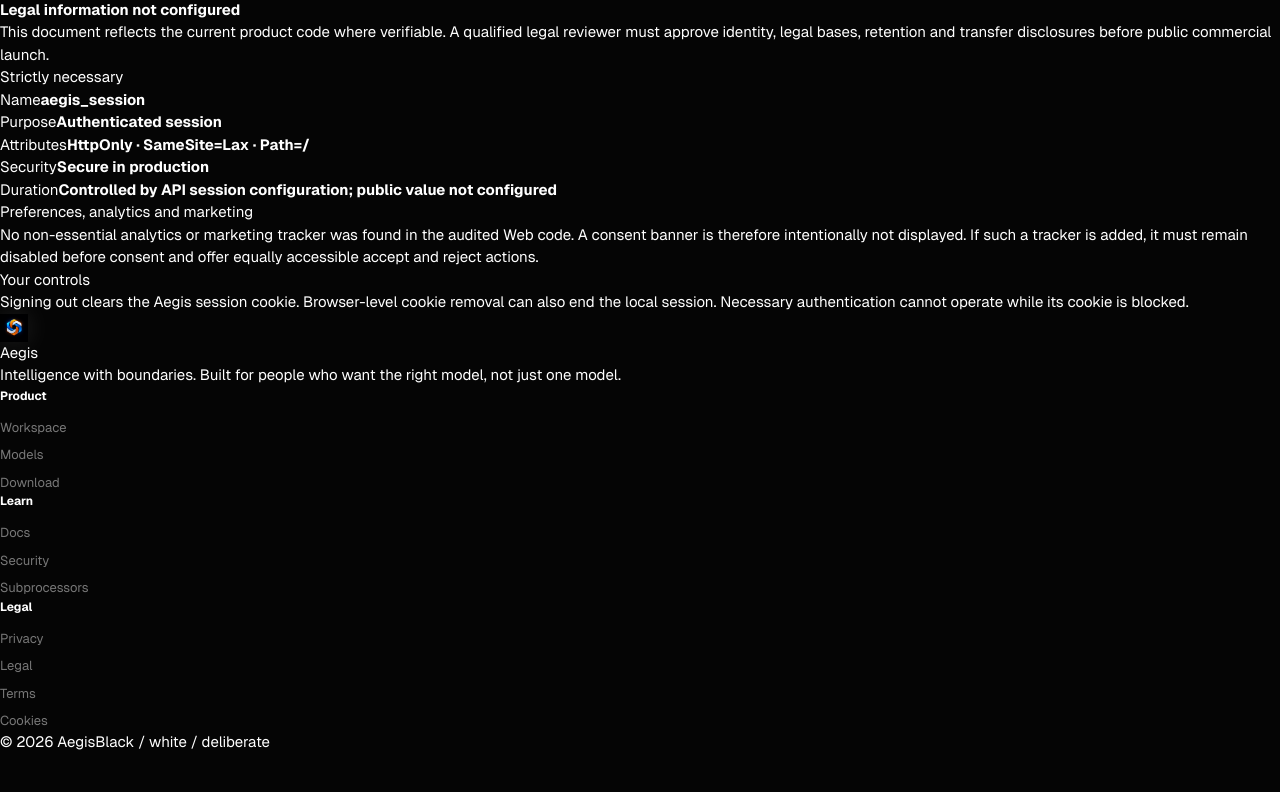
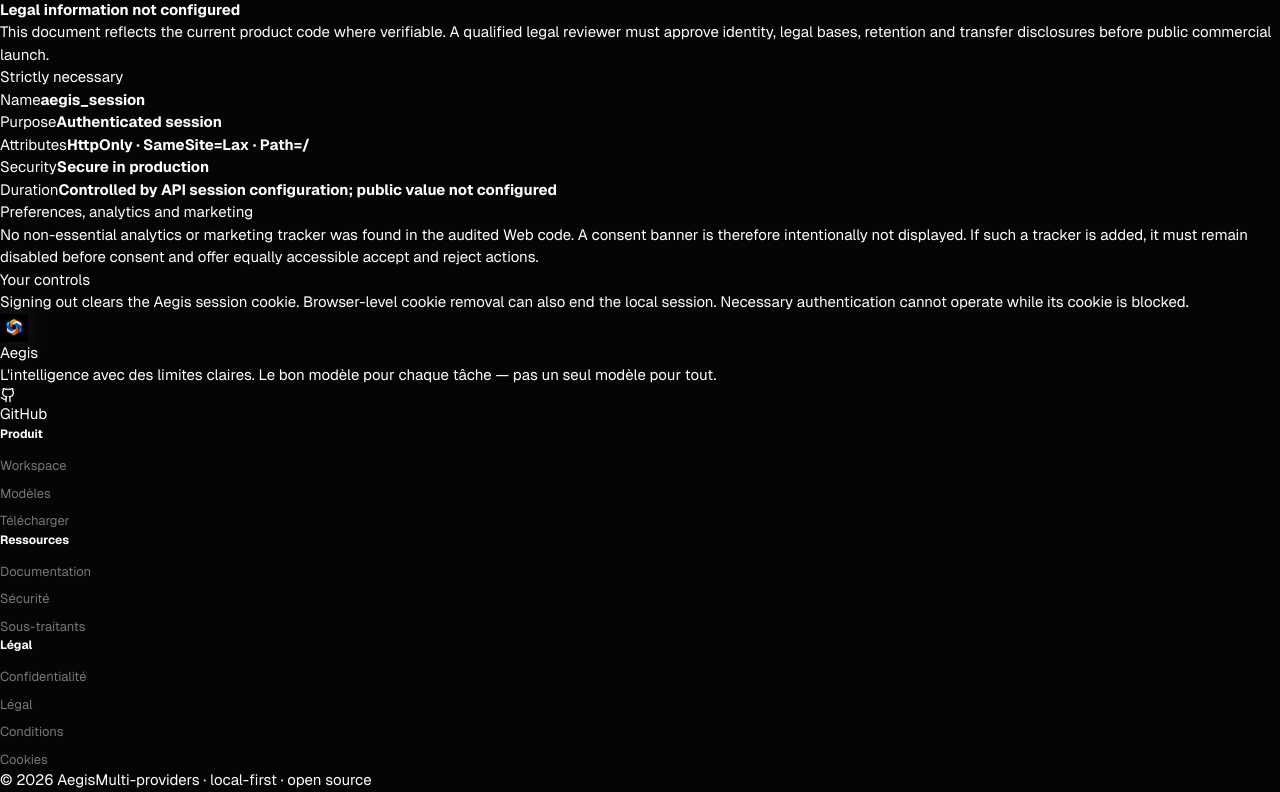
Before and after one commit to darkerorr/aegisv4, a Next.js app in the folder apps/web/: page /cookies in a window 1280 px wide. Shown: the part 281-1073 px from the top of the page. Before the commit the page ends 1034 px from the top, so only its background shows below. Built offline with nearby package versions, Linux system fonts and the light colour scheme; no server answers.

Commit message:
feat: landing - CTA final et footer

```diff
--- a/apps/web/src/components/marketing/marketing-footer.tsx
+++ b/apps/web/src/components/marketing/marketing-footer.tsx
@@ -1,3 +1,25 @@
 import Link from "next/link";
+import { Github } from "lucide-react";
 import { AegisLogo } from "@/components/brand/aegis-logo";
-export function MarketingFooter(){return <footer className="border-t border-white/10 py-10"><div className="shell grid gap-8 md:grid-cols-[1fr_auto_auto_auto]"><div><span className="flex items-center gap-2 font-semibold"><AegisLogo size={28}/>Aegis</span><p className="mt-3 max-w-sm text-sm text-zinc-500">Intelligence with boundaries. Built for people who want the right model, not just one model.</p></div><div className="footer-links"><strong>Product</strong><Link href="/product">Workspace</Link><Link href="/models">Models</Link><Link href="/download">Download</Link></div><div className="footer-links"><strong>Learn</strong><Link href="/docs">Docs</Link><Link href="/security">Security</Link><Link href="/subprocessors">Subprocessors</Link></div><div className="footer-links"><strong>Legal</strong><Link href="/privacy">Privacy</Link><Link href="/legal">Legal</Link><Link href="/terms">Terms</Link><Link href="/cookies">Cookies</Link></div></div><div className="shell mt-10 flex justify-between border-t border-white/10 pt-5 font-mono text-[10px] uppercase tracking-widest text-zinc-600"><span>© 2026 Aegis</span><span>Black / white / deliberate</span></div></footer>}
+
+export function MarketingFooter() {
+  const year = new Date().getFullYear();
+  return (
+    <footer className="border-t border-white/10 py-12">
+      <div className="shell grid gap-10 md:grid-cols-[1.4fr_1fr_1fr_1fr]">
+        <div>
+          <span className="flex items-center gap-2 font-semibold"><AegisLogo size={28} />Aegis</span>
+          <p className="mt-3 max-w-xs text-sm text-zinc-500">L&apos;intelligence avec des limites claires. Le bon modèle pour chaque tâche — pas un seul modèle pour tout.</p>
+          <a href="https://github.com/darkerorr/aegisv4" target="_blank" rel="noreferrer" className="mt-4 inline-flex items-center gap-2 text-sm text-zinc-400 transition-colors hover:text-white"><Github size={16} /> GitHub</a>
+        </div>
+        <div className="footer-links"><strong>Produit</strong><Link href="/product">Workspace</Link><Link href="/models">Modèles</Link><Link href="/download">Télécharger</Link></div>
+        <div className="footer-links"><strong>Ressources</strong><Link href="/docs">Documentation</Link><Link href="/security">Sécurité</Link><Link href="/subprocessors">Sous-traitants</Link></div>
+        <div className="footer-links"><strong>Légal</strong><Link href="/privacy">Confidentialité</Link><Link href="/legal">Légal</Link><Link href="/terms">Conditions</Link><Link href="/cookies">Cookies</Link></div>
+      </div>
+      <div className="shell mt-10 flex flex-wrap justify-between gap-3 border-t border-white/10 pt-5 font-mono text-[10px] uppercase tracking-widest text-zinc-600">
+        <span>© {year} Aegis</span>
+        <span>Multi-providers · local-first · open source</span>
+      </div>
+    </footer>
+  );
+}
--- a/apps/web/src/styles/landing.css
+++ b/apps/web/src/styles/landing.css
@@ -577,7 +577,9 @@
   text-align: center;
   padding: clamp(120px, 15vw, 220px) 0;
   border-top: 1px solid var(--border);
-  background: radial-gradient(circle at 50% 110%, rgba(255, 255, 255, 0.09), transparent 55%);
+  background:
+    radial-gradient(circle at 50% 120%, rgba(229, 52, 43, 0.22), transparent 58%),
+    linear-gradient(180deg, #080505, #0a0302);
 }
 .lp-cta .shell > div {
   display: grid;
```
Also changed, not shown: apps/web/src/app/(marketing)/page.tsx (+6 -5 lines).
